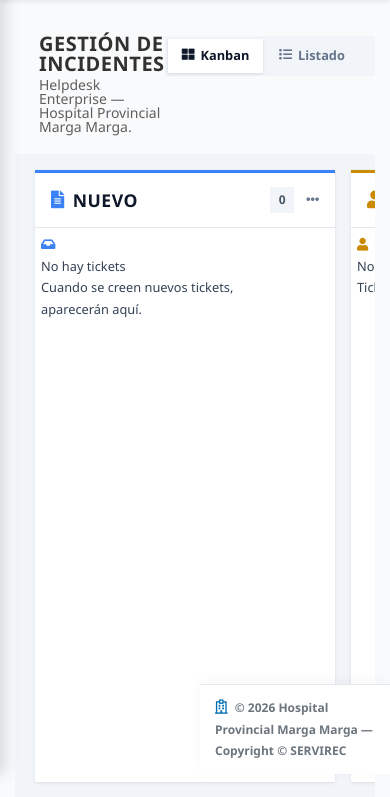
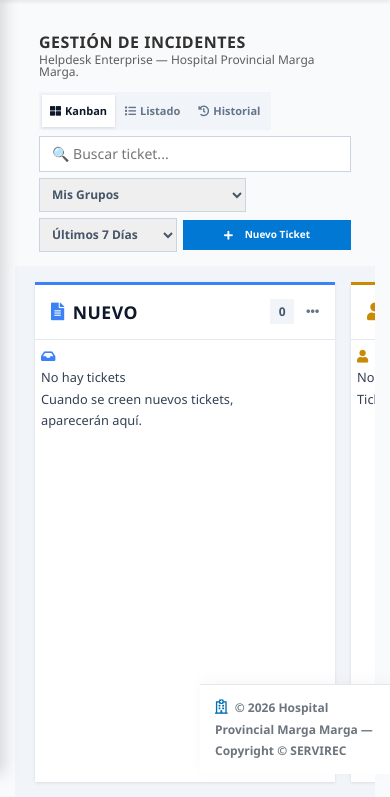
Before and after one commit to MrRegom/ticsystem, a Django app: page /tickets/ in a window 390 px wide. Shown: the part 70-867 px from the top of the page. Run offline with Django 5.2, Linux system fonts and the light colour scheme; the visitor is signed in with stand-in values (Sample User, id 1); data comes from the database, SQL or seed files in the repository; data that the repository does not hold is empty; some libraries are stand-ins or nearby versions.

Commit message:
fix(ui): responsive header and command bar for all modules (mobile + tablet)

```diff
--- a/static/css/global-theme.css
+++ b/static/css/global-theme.css
@@ -712,3 +712,117 @@ body, .modal, .modal-content, .ms-drawer, .ms-drawer-content, .modal-title, .ms-
 ::-webkit-scrollbar-thumb { background-color: #cbd5e1; border-radius: 10px; border: 2px solid transparent; background-clip: padding-box; }
 ::-webkit-scrollbar-thumb:hover { background-color: #94a3b8; }
 .kanban-items::-webkit-scrollbar { width: 6px; }
+
+/* ============================================================
+   RESPONSIVE — Breakpoints globales para todos los módulos
+   ============================================================ */
+
+/* Tablets y laptops pequeñas (< 992px) */
+@media (max-width: 992px) {
+  /* El sidebar se oculta → el contenido ocupa todo el ancho */
+  .ms-wrap { padding: 16px 16px; }
+
+  /* Header apila título y command bar */
+  .ms-header {
+    flex-direction: column;
+    align-items: flex-start;
+    gap: 12px;
+    margin-bottom: 14px;
+  }
+
+  /* La barra de comandos se expande al 100% y se envuelve */
+  .ms-command-bar {
+    width: 100%;
+    flex-wrap: wrap;
+    gap: 8px;
+    justify-content: flex-start;
+  }
+
+  /* El buscador se expande */
+  .ms-search-input,
+  .ms-input[type="text"],
+  #search-input,
+  #kanban-search {
+    width: 100% !important;
+    min-width: 0 !important;
+  }
+
+  /* Los botones se compactan */
+  .ms-btn-primary,
+  .ms-btn-secondary {
+    padding: 6px 12px !important;
+    font-size: 12px !important;
+    height: 34px !important;
+    white-space: nowrap;
+  }
+
+  /* Selectores en el command bar */
+  .ms-command-bar select.ms-input {
+    width: auto !important;
+    min-width: 120px;
+    font-size: 12px !important;
+    height: 34px !important;
+    padding: 4px 8px !important;
+  }
+}
+
+/* Móviles (< 768px) */
+@media (max-width: 768px) {
+  .ms-wrap { padding: 12px 10px; }
+
+  /* Título más compacto */
+  .ms-title-area h2 {
+    font-size: 16px !important;
+  }
+  .ms-title-area p {
+    font-size: 12px !important;
+  }
+
+  /* Botones ocupan el ancho disponible en pares */
+  .ms-btn-primary,
+  .ms-btn-secondary {
+    flex: 1 1 auto;
+    min-width: 120px;
+    justify-content: center;
+    font-size: 11px !important;
+    padding: 5px 10px !important;
+    height: 32px !important;
+  }
+
+  /* Ocultar texto de botones secundarios, dejar solo ícono */
+  .ms-btn-secondary .btn-label-text { display: none; }
+
+  /* Tabla/Lista: scroll horizontal */
+  .ms-list-container { overflow-x: auto; }
+  .ms-list-header,
+  .ms-list-row {
+    min-width: 600px;
+  }
+
+  /* Tickets kanban: ver-toggle compacto */
+  .view-toggle-btn {
+    padding: 5px 8px !important;
+    font-size: 11px !important;
+    gap: 4px !important;
+  }
+  .view-toggle-btn i { margin: 0 !important; }
+
+  /* Navbar breadcrumb ocultamos parte del texto en móvil */
+  .navbar-breadcrumb { display: none; }
+}
+
+/* Pantallas muy pequeñas (< 480px) */
+@media (max-width: 480px) {
+  .ms-command-bar { gap: 6px; }
+
+  .ms-btn-primary,
+  .ms-btn-secondary {
+    font-size: 10px !important;
+    padding: 4px 8px !important;
+    height: 30px !important;
+  }
+
+  /* Ocultar columnas menos importantes en tablas */
+  .ms-list-header > div:nth-child(3),
+  .ms-list-row > div:nth-child(3) { display: none; }
+}
```
Also changed, not shown: core/templates/core/usuarios.html (+9 -5 lines).
